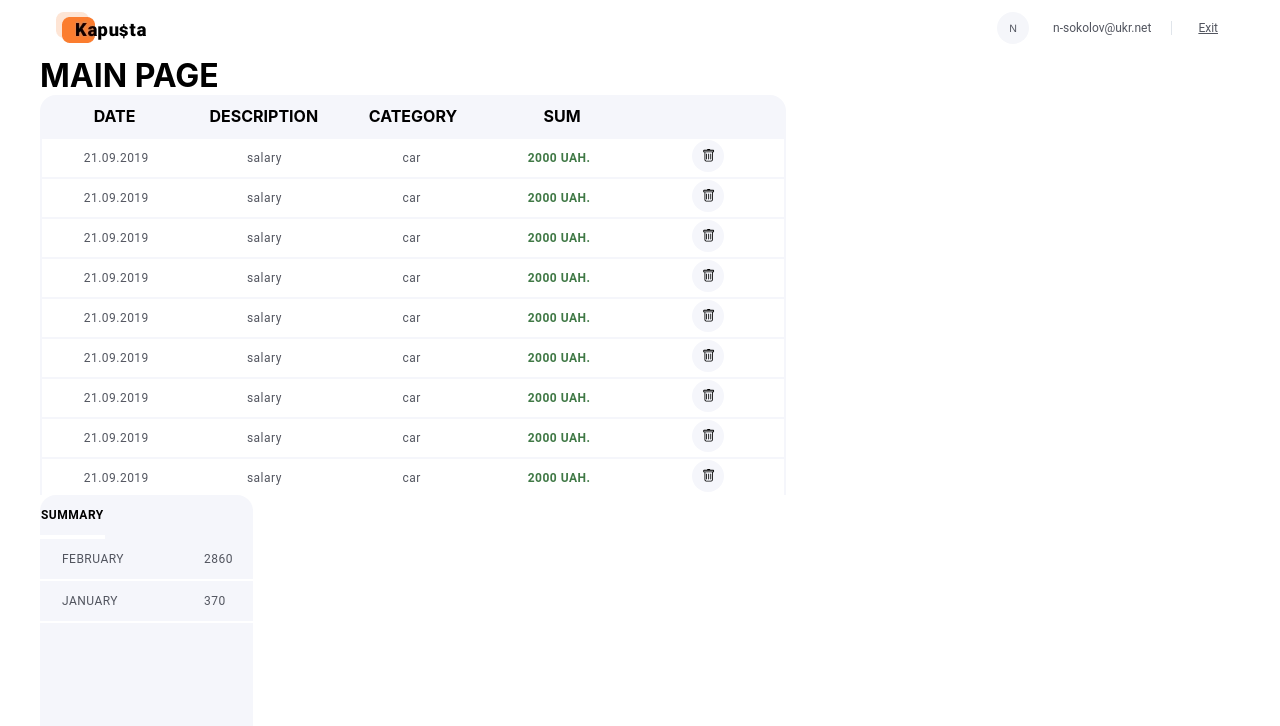
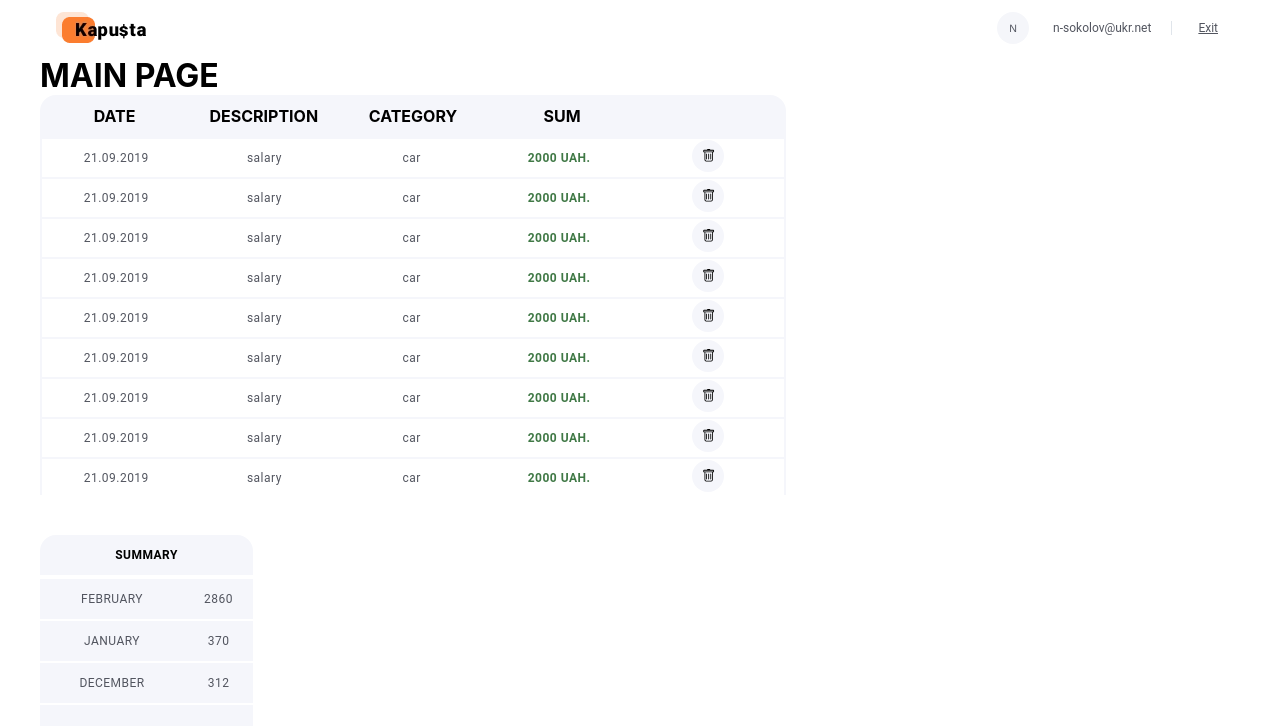
Before and after one commit to belyy10/Kapusta-Front, a React (Create React App) app: page /main in a window 1280 px wide. Shown: the top 726 px of the page. Built offline with nearby package versions, Linux system fonts and the light colour scheme.

Commit message:
summary-styled

```diff
--- a/src/components/Summary/Summary.jsx
+++ b/src/components/Summary/Summary.jsx
@@ -1,5 +1,7 @@
-import { SummaryBox, SummaryTitle, SummayrTitleRow, SummaryBody, SummaryItem } from './Summary.styled';
+import { useState } from 'react';
+import { SummaryBox, SummaryTitle, SummaryBody } from './Summary.styled';
 import SummaryBodyList from './SummaryList';
+
 
 const monthSummary = [
     {
@@ -9,17 +11,20 @@ const monthSummary = [
     {
         "_id": "2023-01",
         "expenses": 370
+    },
+     {
+        "_id": "2022-12",
+        "expenses": 312
     }
 ]
 
 export default function Summary() {
+    // const [monthSummary, setMonthSummary] = useState('');
+
     return (
         <SummaryBox>
-            <theader>
-                <SummayrTitleRow>
-                    <SummaryTitle>Summary</SummaryTitle>
-                </SummayrTitleRow>
-            </theader>
+            <SummaryTitle>Summary</SummaryTitle>
+
             <SummaryBody>
                 {monthSummary && monthSummary.map(item => <SummaryBodyList key={item.id}
                     item={item} />)}
@@ -28,36 +33,3 @@ export default function Summary() {
         </SummaryBox>
     )
 }
-
-// import TableBody from 'components/TableBody';
-// import {
-//   TableBox,
-//   TableTitle,
-//   TableTitleItem,
-//   TransactionBox,
-//   TableBodys,
-// } from './Table.styled';
-
-// // export default function Table() {
-//   return (
-//     <TransactionBox>
-//       <TableBox>
-//         <thead>
-//           <TableTitle>
-//             <TableTitleItem>DATE</TableTitleItem>
-//             <TableTitleItem>DESCRIPTION</TableTitleItem>
-//             <TableTitleItem>category</TableTitleItem>
-//             <TableTitleItem>sum</TableTitleItem>
-//             <TableTitleItem></TableTitleItem>
-//           </TableTitle>
-//         </thead>
-//         <TableBodys>
-//           {monthTransaction &&
-//             monthTransaction.map(transaction => (
-//               <TableBody key={transaction.id} transaction={transaction} />
-//             ))}
-//         </TableBodys>
-//       </TableBox>
-//     </TransactionBox>
-//   );
-// }
--- a/src/components/Summary/Summary.styled.jsx
+++ b/src/components/Summary/Summary.styled.jsx
@@ -2,61 +2,71 @@ import styled from 'styled-components';
 import COLORS from 'variables/colors/colors';
 
 export const SummaryBox = styled.div`
-  overflow: hidden;
+  display: none;
 
-  border-top-left-radius: 16px;
-  border-top-right-radius: 16px;
-  border-bottom-right-radius: 16px;
-
-  background-color: ${COLORS.bgTableTitle};
-
-  text-transform: uppercase;
-
-  @media screen and (min-width: 768px) and (max-width: 1200px) {
+  @media screen and (min-width: 768px) {
     width: 230px;
     height: 280px;
+    margin-top: 40px;
+
+    display: inline-flex;
+    flex-direction: column;
+    text-align: center;
+
+    border-top-left-radius: 16px;
+    border-top-right-radius: 16px;
+    border-bottom-right-radius: 16px;
+
+    background-color: ${COLORS.bgTableTitle};
+
+    text-transform: uppercase;
   }
 
   @media screen and (min-width: 1200px) {
     width: 213px;
-    height: 280px;
   }
 `;
 
-export const SummayrTitleRow = styled.tr`
-  width: 100%;
-  height: 38px;
+// export const SummayrTitleRow = styled.tr`
+//   width: 100%;
+//   height: 38px;
 
 
 
-  border: 4px solid ${COLORS.whiteColor};
-    /* width: 100%;
-  height: 38px; */
+//   border: 4px solid ${COLORS.whiteColor};
+//     /* width: 100%;
+//   height: 38px; */
 
-  /* box-sizing: 4px; */
-  align-content: center;
-  text-align: center;
+//   /* box-sizing: 4px; */
+//   align-content: center;
+//   text-align: center;
 
-  column-span: 2;
+//   column-span: 2;
 
-  font-family: 'Roboto';
-  font-weight: 700;
-  font-size: 12px;
-  line-height: 1.167;
-  letter-spacing: 0.04em;
 
-   /* border-bottom: 4px solid ${COLORS.whiteColor}; */
-  `;
+
+//    /* border-bottom: 4px solid ${COLORS.whiteColor}; */
+//   `;
 
 export const SummaryTitle = styled.th`
-  width: 100%;
+  /* width: 100%;*/
+
+  display: flex;
+    justify-content: center;
+    align-items: center;
   height: 38px;
 
   box-sizing: 4px;
   align-content: center;
   text-align: center;
+  list-style:none;
 
-  column-span: 2;
+  /* column-span: 2; */
+   font-family: 'Roboto';
+  font-weight: 700;
+  font-size: 12px;
+  line-height: 1.167;
+  letter-spacing: 0.04em;
 
   font-family: 'Roboto';
   font-weight: 700;
@@ -77,7 +87,7 @@ export const SummaryBody = styled.tbody`
 
   /* max-height: 400px; */
  /* display: block; */
-  border: 2px solid ${COLORS.whiteColor};
+  /* border: 2px solid ${COLORS.whiteColor}; */
   /* border: 2px;
   border-color: white; */
 `;
@@ -85,7 +95,7 @@ export const SummaryBody = styled.tbody`
 export const SummaryList = styled.tr`
   height: 38px;
   width: 100%;
-  border: 2px solid ${COLORS.whiteColor};
+  border-bottom: 2px solid ${COLORS.whiteColor};
 `;
 
 export const SummaryItem = styled.td`
@@ -95,7 +105,7 @@ export const SummaryItem = styled.td`
   padding-left: 22px;
   padding-right: 20px;
 
-  text-align: space-between;
+  /* text-align: ; */
 
   font-family: 'Roboto';
   font-weight: 400;
```
